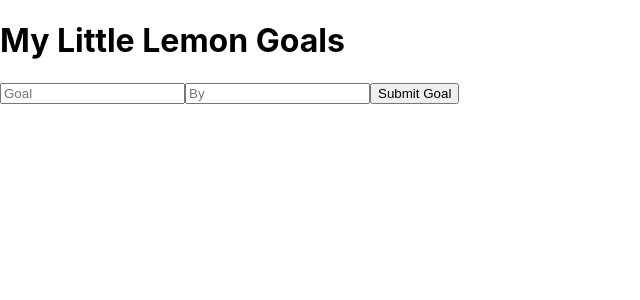
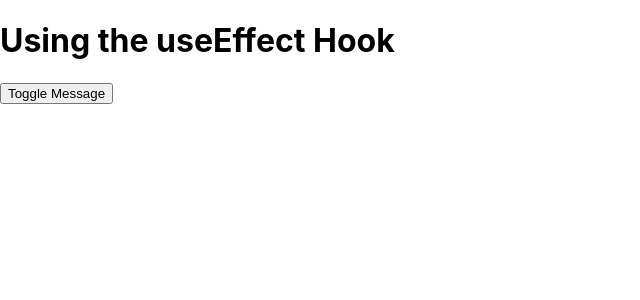
Before and after one commit to syeef-test/react_meta, a React (Create React App) app: page / in a window 1280 px wide. Shown: the top 300 px of the page, without its empty margins (0-640 px from the left). Built offline with nearby package versions, Linux system fonts and the light colour scheme.

Commit message:
normal ex of useEffect

```diff
--- a/src/App.js
+++ b/src/App.js
@@ -1,69 +1,24 @@
+import React, { useState, useEffect } from "react";
 import "./App.css";
-import { useState } from "react";
-import React from "react";
-
-function GoalForm(props) {
-  const [formData, setFormData] = useState({ goal: "", by: "" });
-
-  function changeHandler(e) {
-    setFormData({ ...formData, [e.target.name]: e.target.value });
-  }
-
-  function submitHandler(e) {
-    e.preventDefault();
-    props.onAdd(formData);
-    setFormData({ goal: "", by: "" });
-  }
-
-  return (
-    <>
-      <h1>My Little Lemon Goals</h1>
-      <form onSubmit={submitHandler}>
-        <input
-          type="text"
-          name="goal"
-          placeholder="Goal"
-          value={formData.goal}
-          onChange={changeHandler}
-        />
-        <input
-          type="text"
-          name="by"
-          placeholder="By"
-          value={formData.by}
-          onChange={changeHandler}
-        />
-        <button>Submit Goal</button>
-      </form>
-    </>
-  );
-}
-
-function ListOfGoals(props) {
-  return (
-    <ul>
-      {props.allGoals.map((g) => (
-        <li key={g.goal}>
-          <span>
-            My goal is to {g.goal},by {g.by}
-          </span>
-        </li>
-      ))}
-    </ul>
-  );
-}
 
 function App() {
-  const [allGoals, updateAllGoals] = React.useState([]);
+  const [toggle, setToggle] = useState(false);
 
-  function addGoal(goal) {
-    updateAllGoals([...allGoals, goal]);
-  }
+  const clickHandler = () => {
+    setToggle(!toggle);
+  };
+
+  useEffect(() => {
+    document.title = toggle
+      ? "Welcome to Little Lemon"
+      : "Using the useEffect hook";
+  }, [toggle]);
 
   return (
     <div>
-      <GoalForm onAdd={addGoal} />
-      <ListOfGoals allGoals={allGoals} />
+      <h1>Using the useEffect Hook</h1>
+      <button onClick={clickHandler}>Toggle Message</button>
+      {toggle && <h2>Welcome to little lemon</h2>}
     </div>
   );
 }
```
